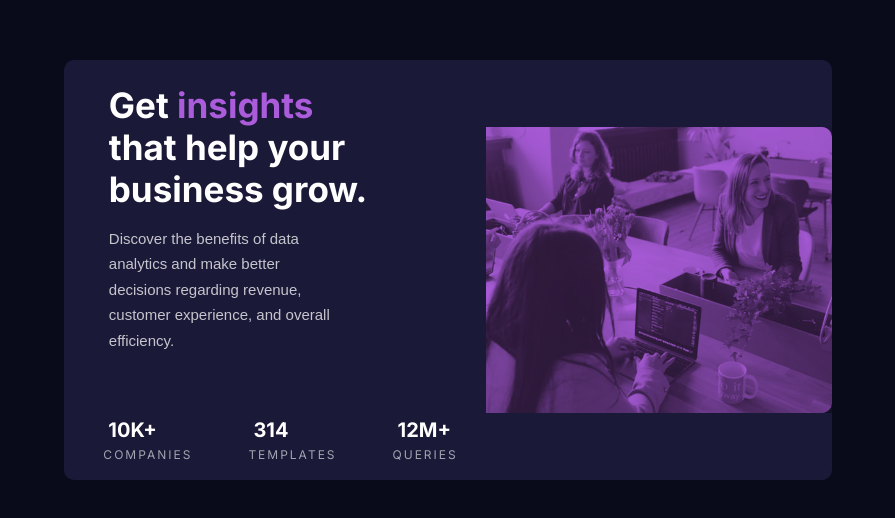
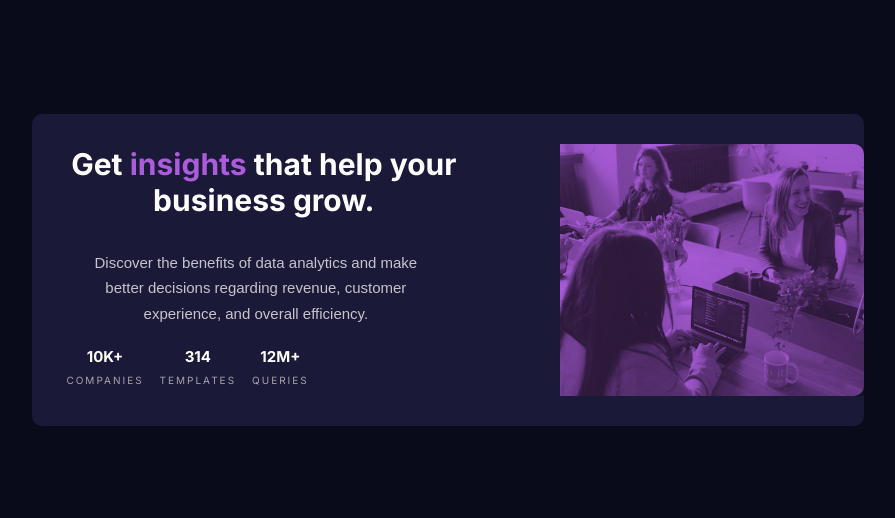
Before and after one commit to GenuineMiyashita/Stats-Preview-Card, a plain HTML site: page index.html in a window 1280 px wide. Shown: the part 130-648 px from the top of the page, without its empty margins (192-1087 px from the left). Drawn offline with Linux system fonts and the light colour scheme.

Commit message:
Refactoring Media Queries

```diff
--- a/styles.css
+++ b/styles.css
@@ -47,18 +47,11 @@
 /* Hero Text Section */
 
 #pictureContainer {
-    display: inherit;
-    position: relative;
-    width: 100%;
     border-radius: 0.625rem 0.625rem 0 0;
     background-color: hsl(277, 64%, 61%);
 }
 
 #cardImage {
-    position: relative;
-    width: 100%;
-    height: 100%;
-    background-size: cover;
     mix-blend-mode: multiply;
     opacity: 0.75;
 }
@@ -118,40 +111,45 @@
 
 /* Media Queries */
 
-/* Larger Mobile Devices*/
+/* Medium Devices*/
 
-@media screen and (min-width: 768px) and (max-width: 900px) {
+@media screen and (min-width: 768px) {
     .cardContainer {
-        width: 650px;
+        width: 65%;
     }
 
-    #cardImage {
-        width: 650px;
-        height: auto;
-    }
     #hero {
         display: flex;
         flex-direction: column;
         justify-content: center;
         align-items: center;
         text-align: center;
-        width: 85%;
     }
 
     #heroText {
         font-size: 40px;
-        width: 500px;
         padding: 2rem 4rem;
     }
 
     #heroSubText {
+        width: 90%;
         font-size: 20px;
-        padding: 0 7rem 0.5rem;
+        padding: 0 5rem 0.5rem;
     }
 
     #stats {
+        padding-bottom: 2rem;
+    }
+
+    #stats p {
+        font-size: 15px;
+    }
+
+    #stats span {
+        font-size: 25px;
         padding-bottom: 0.5rem;
     }
+
 }
 
 /* Desktops */
@@ -160,25 +158,53 @@
     .cardContainer {
         display: flex;
         flex-direction: row-reverse;
-        max-width: 60%;
+        max-width: 1200px;
         border-radius: 0.625rem;
     }
 
     #pictureContainer {
-        max-width: 45%;
         border-radius: 0 0.625rem 0.625rem 0;
     }
 
     #hero {
+        display: flex;
+        justify-content: flex-start;
+        width: 92.5%;
+    }
+
+    #heroText {
+        font-size: 30px;
+        padding-left: 0;
+    }
+
+    #heroSubText {
+        font-size: 15px;
+        padding-left: 0;
+    }
+
+
+    #stats {
+        display: flex;
+        justify-content: flex-start;
+        width: 90%;
+    }
+
+    #stats p {
+        font-size: 10px;
+    }
+
+    #stats span {
+        font-size: 15px;
+    }
+
+    /* #hero {
         max-width: 75%;
         text-align: left;
         margin-right: 4rem;
         padding-bottom: 2.5rem;
     }
 
-    #cardText {
-        max-width: 55%;
-    }
+
 
     #heroText {
         font-size: 35px;
@@ -200,12 +226,12 @@
     #stats p {
         font-size: 12px;
         margin-right: 2.5rem;
-    }
+    } */
 }
 
-/* Ultrawide Monitor  */
+/* Ultrawide M */
 
-@media screen and (min-width: 2000px) {
+/* @media screen and (min-width: 2000px) {
     .cardContainer {
         max-width: 1100px;
     }
@@ -215,4 +241,4 @@
         border-radius: 0 0.625rem 0.625rem 0;
         overflow: hidden;
     }
-}
+} */
```
Also changed, not shown: 1 other file.
